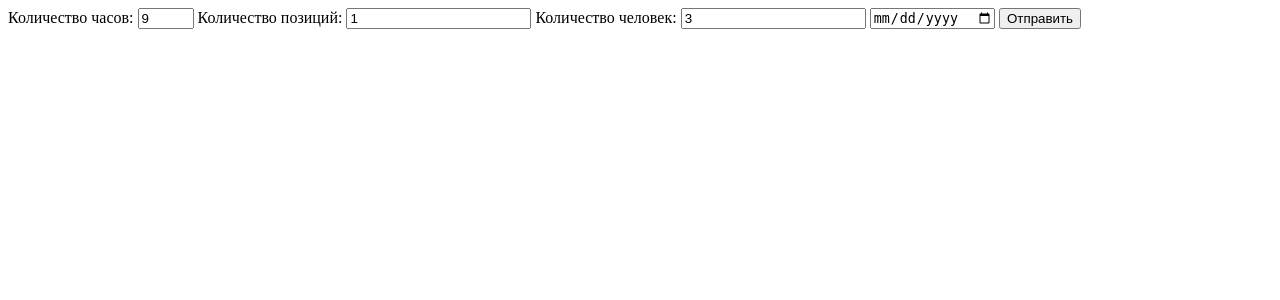
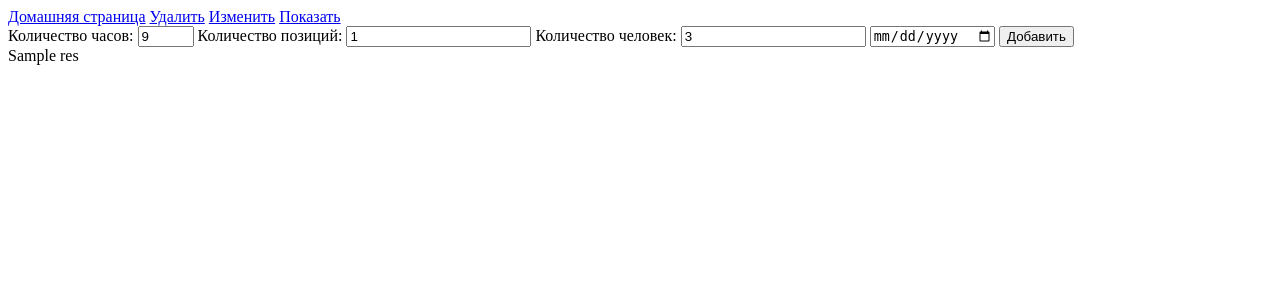
Before and after one commit to sober21/site_salaryProject, a Flask app: template main/templates/date.html in a window 1280 px wide. Shown: the top 300 px of the page. Run offline with Flask 3, Linux system fonts and the light colour scheme; the template is opened without the code that fills it: most values are stand-ins (such as "Sample title", 1, 10 or a date in 2020); parts of the project's set-up code (start-up, migrations or seed data) failed here and were passed over.

Commit message:
Добавил ссылку на главную страницу. Добавил блок if. Создал функцию и html файл для просмотра зп в конкретную дату. Так же после добавления данных в бд страница остаётся там же и показывает добавленные данные, а не просто показыват данные как раньше Проблемы:нужно оптимизировать функции, чтобы функции в views.py не были нагружены лишними переменными и логикой; Добавить: возможно стоит записывать часы, позиции и т.д. в базу данных, и уже там считать зарплату; нужно сделать base.html

```diff
--- a/main/my_database.py
+++ b/main/my_database.py
@@ -7,13 +7,18 @@ def delete_query(table, column, value):
     return f'DELETE FROM {table} WHERE {column} = {value}'
 
 
+def select_query(table, column, column1, value):
+    '''Создаёт запрос на удаление'''
+    return f'SELECT {column} FROM {table} WHERE {column1} = {value}'
+
+
 def add_query(table, column, value):
     '''Создаёт запрос на вставку'''
     return f'INSERT INTO {table} {column} VALUES {value};'
 
 
 def create_connection(path):
-    '''создаёт связь с базой данных'''
+    '''Создаёт связь с базой данных'''
     connection = None
     try:
         connection = sqlite3.connect(path, check_same_thread=False)
@@ -23,11 +28,11 @@ def create_connection(path):
     return connection
 
 
-connection = create_connection(r'D:\pythonProjects\PycharmProjects\your_salary_project\main\db_main.sqlite')
+connection = create_connection(r'D:\PycharmProjects\site_salaryProject\main\db_main.sqlite')
 
 
 def execute_query(con, query):
-    '''выполняет запросы'''
+    '''Выполняет запросы'''
     cursor = connection.cursor()
     try:
         cursor.execute(query)
@@ -38,7 +43,7 @@ def execute_query(con, query):
 
 
 def execute_read_query(connection, query):
-    '''читает данные из базы данных'''
+    '''Читает данные из базы данных'''
     cursor = connection.cursor()
     result = None
     try:
--- a/main/templates/date.html
+++ b/main/templates/date.html
@@ -5,6 +5,11 @@
     <title>Получаем дату</title>
 </head>
 <body>
+    <a href="http://127.0.0.1:5000">Домашняя страница</a>
+    <a href="http://127.0.0.1:5000">Удалить</a>
+    <a href="http://127.0.0.1:5000">Изменить</a>
+    <a href="http://127.0.0.1:5000/date/select">Показать</a>
+
     <form action="" method="post">
         <label for="hours">Количество часов:</label>
             <input type="number" id="hours" name="hours" min="1" max="12" value="9">
@@ -13,7 +18,10 @@
         <label for="mens">Количество человек:</label>
             <input type="number" name="mens" id="mens" min="1" value="3">
             <input type="date" name="date" value="{{ cur_date }}" min="2018-01-01" max="{{ cur_date }}"/>
-            <input type="submit" value="Отправить">
+            <input type="submit" value="Добавить">
     </form>
+    {% if res %}
+    {{res}}
+    {% endif %}
 </body>
 </html>
--- a/main/views.py
+++ b/main/views.py
@@ -1,6 +1,6 @@
 from flask import Flask, render_template, request
 from main.main import current_data, salary_of_one_day, render_date
-from main.my_database import execute_query, connection, delete_query, add_query
+from main.my_database import execute_query, connection, delete_query, add_query, select_query, execute_read_query
 app = Flask(__name__)
 
 current_data = current_data
@@ -30,12 +30,21 @@ def get_date():
         mens = request.form.get('mens')
         salary = salary_of_one_day(hours, positions, mens)
         create_salary = add_query('salary', ('date', 'amount'), (date, salary))
-        print(create_salary)
         execute_query(connection, create_salary)
         date = render_date(date)
-        return f'{date}: {salary:.1f} руб.'
+        res = f'{date}: {int(salary)} руб.'
+        return render_template('date.html', cur_date=current_data, res=res)
     return render_template('date.html', cur_date=current_data)
 
+
+@app.route('/date/select', methods=['POST', 'GET'])
+def get_from_bd():
+    if request.method == 'POST':
+        date = request.form.get('date')
+        query = select_query('salary', 'amount', 'date', date)
+        lst = execute_read_query(connection, query)
+        return lst
+    return render_template('select.html', cur_date=current_data)
 
 @app.route("/users/<username>")
 def get_profile_username(username):
```
Also changed, not shown: main/templates/select.html (added, +13 -0 lines), main/db_main.sqlite.
